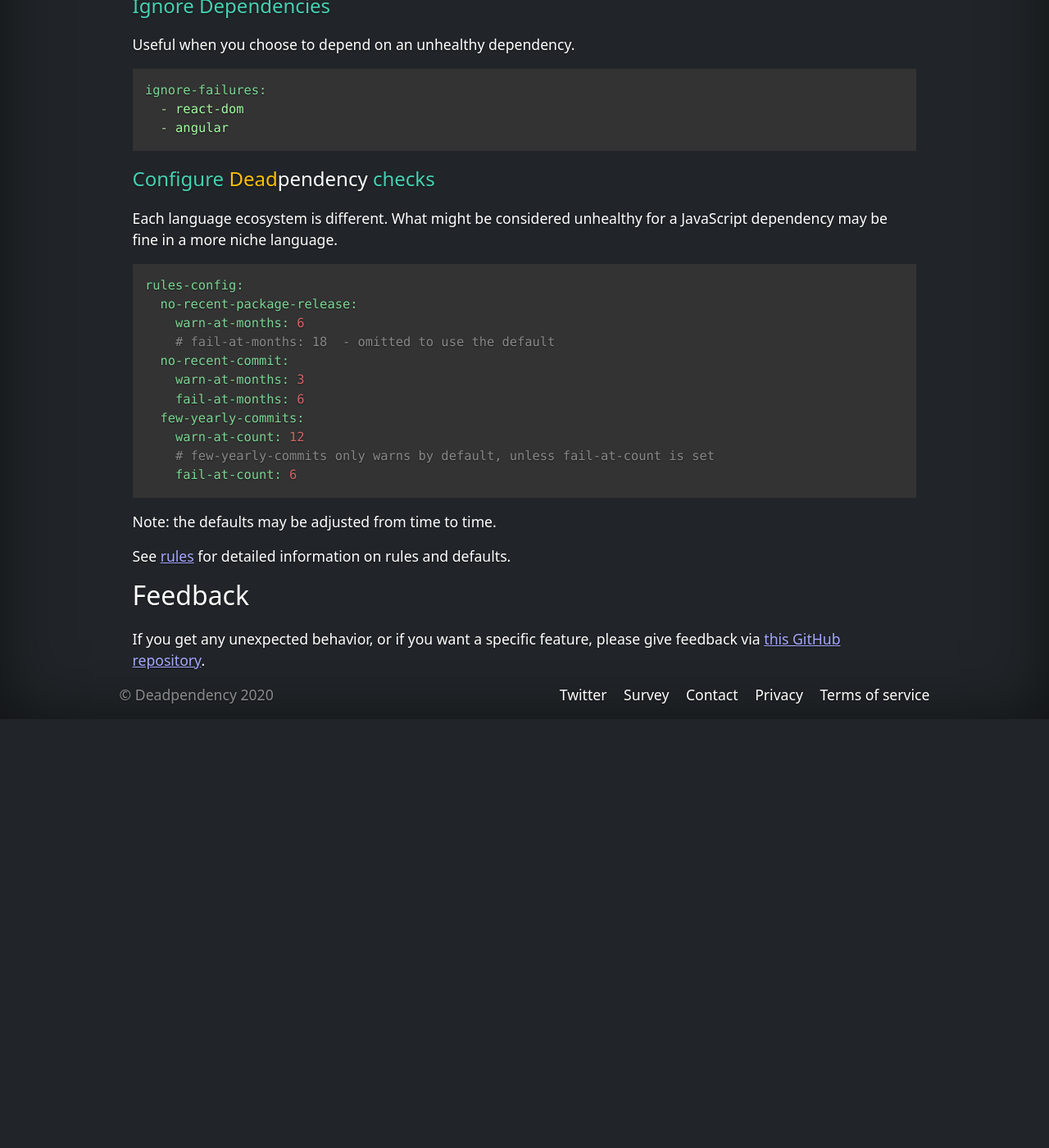
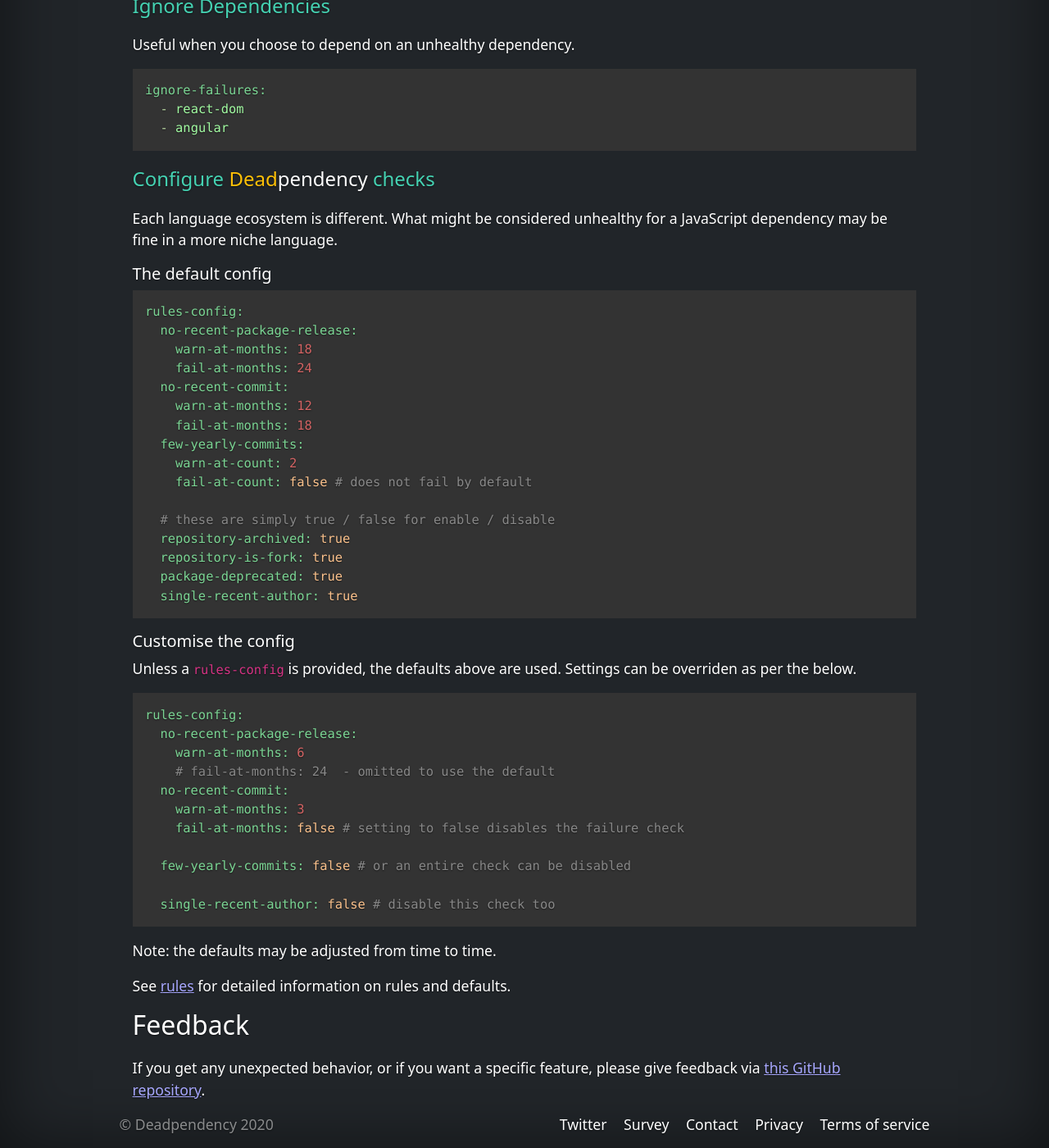
Before and after one commit to deadpendency/deadpendency.github.io, a Jekyll site: the page built from usage.html, in a window 1280 px wide and 1400 px high, scrolled down 2442 px. Shown: the whole window at 82% size. Built offline with Jekyll 4.4.1, drawn with Linux system fonts in a browser that asks for light colours; nearby versions of some CDN libraries; before the commit the page ends 3319 px from its top, so only the background shows below that.

Commit message:
Add info on disabling checks

```diff
--- a/_layouts/default.html
+++ b/_layouts/default.html
@@ -11,11 +11,11 @@
     <link rel="shortcut icon" href="/assets/image/32x32-favicon.png">
 
     <!-- Bootstrap CSS -->
-    <link href="https://cdn.jsdelivr.net/npm/bootstrap@5.0.0-beta1/dist/css/bootstrap.min.css" rel="stylesheet" integrity="sha384-giJF6kkoqNQ00vy+HMDP7azOuL0xtbfIcaT9wjKHr8RbDVddVHyTfAAsrekwKmP1" crossorigin="anonymous">
-    <link rel="stylesheet" href="https://cdnjs.cloudflare.com/ajax/libs/font-awesome/5.15.1/css/fontawesome.min.css" integrity="sha512-kJ30H6g4NGhWopgdseRb8wTsyllFUYIx3hiUwmGAkgA9B/JbzUBDQVr2VVlWGde6sdBVOG7oU8AL35ORDuMm8g==" crossorigin="anonymous" />
-    <link rel="stylesheet" href="https://cdnjs.cloudflare.com/ajax/libs/font-awesome/5.15.1/css/solid.min.css" integrity="sha512-SazV6tF6Ko4GxhyIZpKoXiKYndqzh7+cqxl9HDH7DGSpjkCN3QLqTAlhJHJnKxu3/2rfCsltzwFC4CmxZE1hPg==" crossorigin="anonymous" />
-    <link rel="stylesheet" href="https://cdnjs.cloudflare.com/ajax/libs/font-awesome/5.15.1/css/brands.min.css" integrity="sha512-D0B6cFS+efdzUE/4wh5XF5599DtW7Q1bZOjAYGBfC0Lg9WjcrqPXZto020btDyrlDUrfYKsmzFvgf/9AB8J0Jw==" crossorigin="anonymous" />
-    <link rel="stylesheet" href="https://cdnjs.cloudflare.com/ajax/libs/highlight.js/10.4.1/styles/agate.min.css" integrity="sha512-dtcZayDwnLWcHMKRgV5S5qk2T4+jz45M89ychxm+Rl9/bA/SiqD59y9ZNoMVDFo7Hnss/O8MruCqWLL5yDv/aQ==" crossorigin="anonymous" />
+    <link href="https://cdn.jsdelivr.net/npm/bootstrap@5.0.0-beta2/dist/css/bootstrap.min.css" rel="stylesheet" integrity="sha384-BmbxuPwQa2lc/FVzBcNJ7UAyJxM6wuqIj61tLrc4wSX0szH/Ev+nYRRuWlolflfl" crossorigin="anonymous">
+    <link rel="stylesheet" href="https://cdnjs.cloudflare.com/ajax/libs/font-awesome/5.15.2/css/fontawesome.min.css" integrity="sha512-shT5e46zNSD6lt4dlJHb+7LoUko9QZXTGlmWWx0qjI9UhQrElRb+Q5DM7SVte9G9ZNmovz2qIaV7IWv0xQkBkw==" crossorigin="anonymous" />
+    <link rel="stylesheet" href="https://cdnjs.cloudflare.com/ajax/libs/font-awesome/5.15.2/css/solid.min.css" integrity="sha512-xIEmv/u9DeZZRfvRS06QVP2C97Hs5i0ePXDooLa5ZPla3jOgPT/w6CzoSMPuRiumP7A/xhnUBxRmgWWwU26ZeQ==" crossorigin="anonymous" />
+    <link rel="stylesheet" href="https://cdnjs.cloudflare.com/ajax/libs/font-awesome/5.15.2/css/brands.min.css" integrity="sha512-dBL5cY4qTt42J1cfabCHTYR7KMztyd+n4t2GhD6EH/MKWJIIHuEYckJ1nHEpTwIaiDkrjzbc6WyiSkdLP+3INQ==" crossorigin="anonymous" />
+    <link rel="stylesheet" href="https://cdnjs.cloudflare.com/ajax/libs/highlight.js/10.6.0/styles/agate.min.css" integrity="sha512-dtcZayDwnLWcHMKRgV5S5qk2T4+jz45M89ychxm+Rl9/bA/SiqD59y9ZNoMVDFo7Hnss/O8MruCqWLL5yDv/aQ==" crossorigin="anonymous" />
 
     <link rel="stylesheet" href="{{ site.baseurl }}/styles.css">
   </head>
@@ -58,7 +58,7 @@
       </footer>
     </div>
 
-    <script src="https://cdnjs.cloudflare.com/ajax/libs/highlight.js/10.4.1/highlight.min.js" integrity="sha512-DrpaExP2d7RJqNhXB41Q/zzzQrtb6J0zfnXD5XeVEWE8d9Hj54irCLj6dRS3eNepPja7DvKcV+9PnHC7A/g83A==" crossorigin="anonymous"></script>
+    <script src="https://cdnjs.cloudflare.com/ajax/libs/highlight.js/10.6.0/highlight.min.js" integrity="sha512-zol3kFQ5tnYhL7PzGt0LnllHHVWRGt2bTCIywDiScVvLIlaDOVJ6sPdJTVi0m3rA660RT+yZxkkRzMbb1L8Zkw==" crossorigin="anonymous"></script>
     <script>hljs.initHighlightingOnLoad();</script>
     <!-- Global site tag (gtag.js) - Google Analytics -->
     <script async src="https://www.googletagmanager.com/gtag/js?id=UA-175234743-1"></script>
--- a/usage.html
+++ b/usage.html
@@ -120,17 +120,41 @@ title: Deadpendency usage
 
 <p>Each language ecosystem is different. What might be considered unhealthy for a JavaScript dependency may be fine in a more niche language.</p>
 
+<h5>The default config</h5>
+
+<pre><code class="language-yaml">rules-config:
+  no-recent-package-release:
+    warn-at-months: 18
+    fail-at-months: 24
+  no-recent-commit:
+    warn-at-months: 12
+    fail-at-months: 18
+  few-yearly-commits:
+    warn-at-count: 2
+    fail-at-count: false # does not fail by default
+
+  # these are simply true / false for enable / disable
+  repository-archived: true
+  repository-is-fork: true
+  package-deprecated: true
+  single-recent-author: true
+</code></pre>
+
+<h5>Customise the config</h5>
+
+<p>Unless a <code>rules-config</code> is provided, the defaults above are used. Settings can be overriden as per the below.</p>
+
 <pre><code class="language-yaml">rules-config:
   no-recent-package-release:
     warn-at-months: 6
-    # fail-at-months: 18  - omitted to use the default
+    # fail-at-months: 24  - omitted to use the default
   no-recent-commit:
     warn-at-months: 3
-    fail-at-months: 6
-  few-yearly-commits:
-    warn-at-count: 12
-    # few-yearly-commits only warns by default, unless fail-at-count is set
-    fail-at-count: 6
+    fail-at-months: false # setting to false disables the failure check
+
+  few-yearly-commits: false # or an entire check can be disabled
+
+  single-recent-author: false # disable this check too
 </code></pre>
 
 <p>Note: the defaults may be adjusted from time to time.</p>
```
Also changed, not shown: rules.html (+15 -7 lines), Gemfile.lock.
